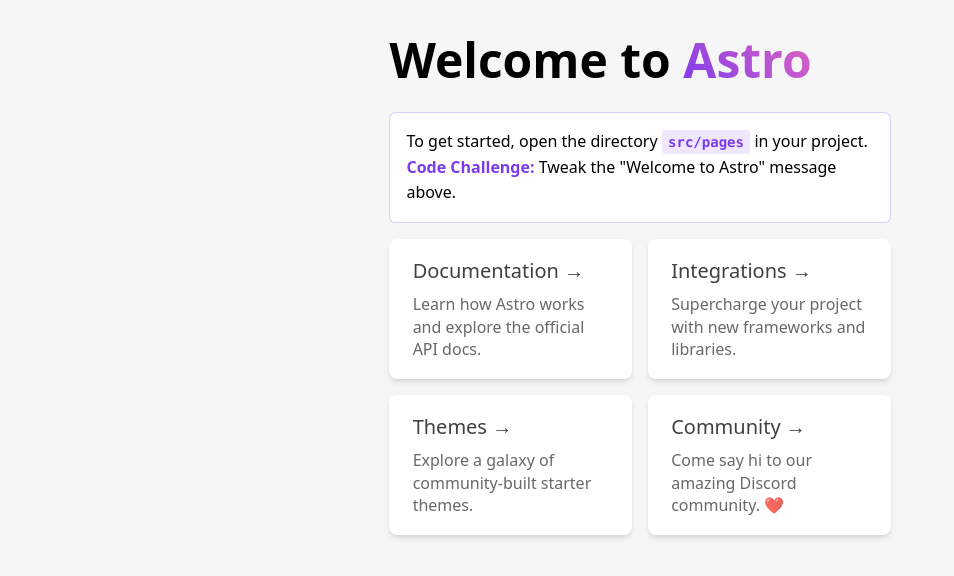
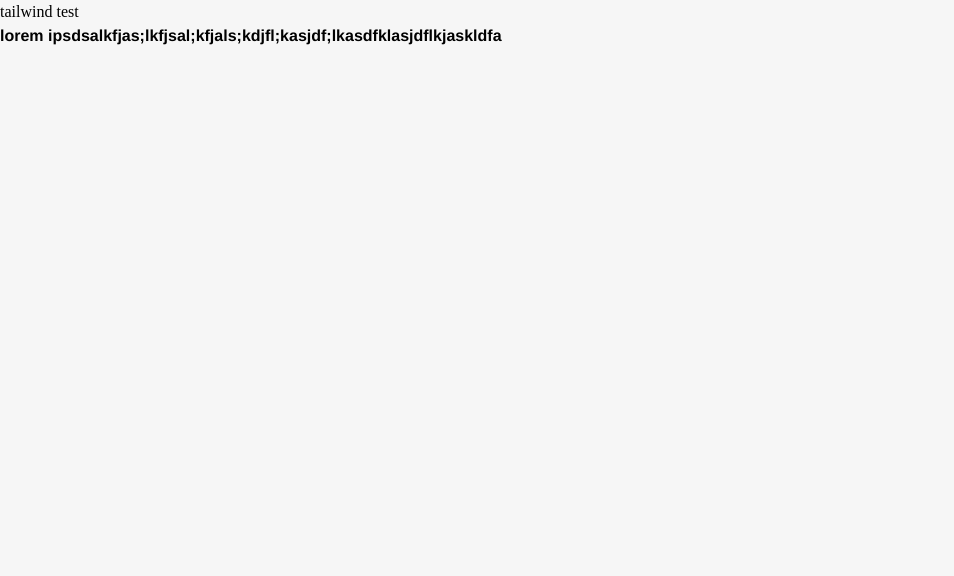
Before and after one commit to michecode/alto, an Astro site: page / in a window 1280 px wide. Shown: the whole page, without its empty margins (0-954 px from the left). Built offline with nearby package versions, Linux system fonts and the light colour scheme; Astro itself is replaced by a stand-in of ours.

Commit message:
init fonts/tailwind

```diff
--- a/package.json
+++ b/package.json
@@ -14,6 +14,8 @@
     "@astrojs/svelte": "^1.0.2",
     "@astrojs/tailwind": "^2.1.2",
     "astro": "^1.6.0",
+    "autoprefixer": "^10.4.13",
+    "cssnano": "^5.1.14",
     "svelte": "^3.46.4",
     "tailwindcss": "^3.0.24"
   },
--- /dev/null
+++ b/postcss.config.cjs
@@ -0,0 +1,3 @@
+module.exports = {
+  plugins: [require('autoprefixer'), require('cssnano')],
+};
--- a/src/components/Card.astro
+++ /dev/null
@@ -1,62 +0,0 @@
----
-export interface Props {
-	title: string;
-	body: string;
-	href: string;
-}
-
-const { href, title, body } = Astro.props;
----
-
-<li class="link-card">
-	<a href={href}>
-		<h2>
-			{title}
-			<span>&rarr;</span>
-		</h2>
-		<p>
-			{body}
-		</p>
-	</a>
-</li>
-<style>
-	.link-card {
-		list-style: none;
-		display: flex;
-		padding: 0.15rem;
-		background-color: white;
-		background-image: var(--accent-gradient);
-		background-size: 400%;
-		border-radius: 0.5rem;
-		background-position: 100%;
-		transition: background-position 0.6s cubic-bezier(0.22, 1, 0.36, 1);
-		box-shadow: 0 4px 6px -1px rgba(0, 0, 0, 0.1), 0 2px 4px -2px rgba(0, 0, 0, 0.1);
-	}
-
-	.link-card > a {
-		width: 100%;
-		text-decoration: none;
-		line-height: 1.4;
-		padding: 1rem 1.3rem;
-		border-radius: 0.35rem;
-		color: #111;
-		background-color: white;
-		opacity: 0.8;
-	}
-	h2 {
-		margin: 0;
-		font-size: 1.25rem;
-		transition: color 0.6s cubic-bezier(0.22, 1, 0.36, 1);
-	}
-	p {
-		margin-top: 0.5rem;
-		margin-bottom: 0;
-		color: #444;
-	}
-	.link-card:is(:hover, :focus-within) {
-		background-position: 0;
-	}
-	.link-card:is(:hover, :focus-within) h2 {
-		color: rgb(var(--accent));
-	}
-</style>
--- a/src/pages/index.astro
+++ b/src/pages/index.astro
@@ -1,81 +1,14 @@
 ---
 import Layout from '../layouts/Layout.astro';
-import Card from '../components/Card.astro';
 ---
 
-<Layout title="Welcome to Astro.">
-	<main>
-		<h1>Welcome to <span class="text-gradient">Astro</span></h1>
-		<p class="instructions">
-			To get started, open the directory <code>src/pages</code> in your project.<br />
-			<strong>Code Challenge:</strong> Tweak the "Welcome to Astro" message above.
-		</p>
-		<ul role="list" class="link-card-grid">
-			<Card
-				href="https://docs.astro.build/"
-				title="Documentation"
-				body="Learn how Astro works and explore the official API docs."
-			/>
-			<Card
-				href="https://astro.build/integrations/"
-				title="Integrations"
-				body="Supercharge your project with new frameworks and libraries."
-			/>
-			<Card
-				href="https://astro.build/themes/"
-				title="Themes"
-				body="Explore a galaxy of community-built starter themes."
-			/>
-			<Card
-				href="https://astro.build/chat/"
-				title="Community"
-				body="Come say hi to our amazing Discord community. ❤️"
-			/>
-		</ul>
-	</main>
+<Layout title="Alto">
+  <main>
+    <div>
+      <h1 class="font-serif font-thin">tailwind test</h1>
+      <p class="font-sans font-extrabold">
+        lorem ipsdsalkfjas;lkfjsal;kfjals;kdjfl;kasjdf;lkasdfklasjdflkjaskldfa
+      </p>
+    </div>
+  </main>
 </Layout>
-
-<style>
-	main {
-		margin: auto;
-		padding: 1.5rem;
-		max-width: 60ch;
-	}
-	h1 {
-		font-size: 3rem;
-		font-weight: 800;
-		margin: 0;
-	}
-	.text-gradient {
-		background-image: var(--accent-gradient);
-		-webkit-background-clip: text;
-		-webkit-text-fill-color: transparent;
-		background-size: 400%;
-		background-position: 0%;
-	}
-	.instructions {
-		line-height: 1.6;
-		margin: 1rem 0;
-		border: 1px solid rgba(var(--accent), 25%);
-		background-color: white;
-		padding: 1rem;
-		border-radius: 0.4rem;
-	}
-	.instructions code {
-		font-size: 0.875em;
-		font-weight: bold;
-		background: rgba(var(--accent), 12%);
-		color: rgb(var(--accent));
-		border-radius: 4px;
-		padding: 0.3em 0.45em;
-	}
-	.instructions strong {
-		color: rgb(var(--accent));
-	}
-	.link-card-grid {
-		display: grid;
-		grid-template-columns: repeat(auto-fit, minmax(24ch, 1fr));
-		gap: 1rem;
-		padding: 0;
-	}
-</style>
--- a/tailwind.config.cjs
+++ b/tailwind.config.cjs
@@ -1,8 +1,12 @@
 /** @type {import('tailwindcss').Config} */
 module.exports = {
-	content: ['./src/**/*.{astro,html,js,jsx,md,mdx,svelte,ts,tsx,vue}'],
-	theme: {
-		extend: {},
-	},
-	plugins: [],
-}
+  content: ['./src/**/*.{astro,html,js,jsx,md,mdx,svelte,ts,tsx,vue}'],
+  theme: {
+    fontFamily: {
+      serif: ['Recoleta'],
+      sans: ['Helvetica'],
+    },
+    extend: {},
+  },
+  plugins: [],
+};
```
Also changed, not shown: src/styles/global.css (added, +93 -0 lines), public/fonts/Helvetica-Bold.woff2 (added), public/fonts/Helvetica-BoldOblique.woff2 (added), public/fonts/Helvetica-Light.woff2 (added), public/fonts/Helvetica-LightOblique.woff2 (added), public/fonts/Helvetica-Oblique.woff2 (added), public/fonts/Helvetica.woff2 (added), public/fonts/Recoleta-Black.woff2 (added), public/fonts/Recoleta-Bold.woff2 (added), public/fonts/Recoleta-Light.woff2 (added), public/fonts/Recoleta-Medium.woff2 (added), public/fonts/Recoleta-Regular.woff2 (added), public/fonts/Recoleta-SemiBold.woff2 (added), public/fonts/Recoleta-Thin.woff2 (added), 1 other file.
